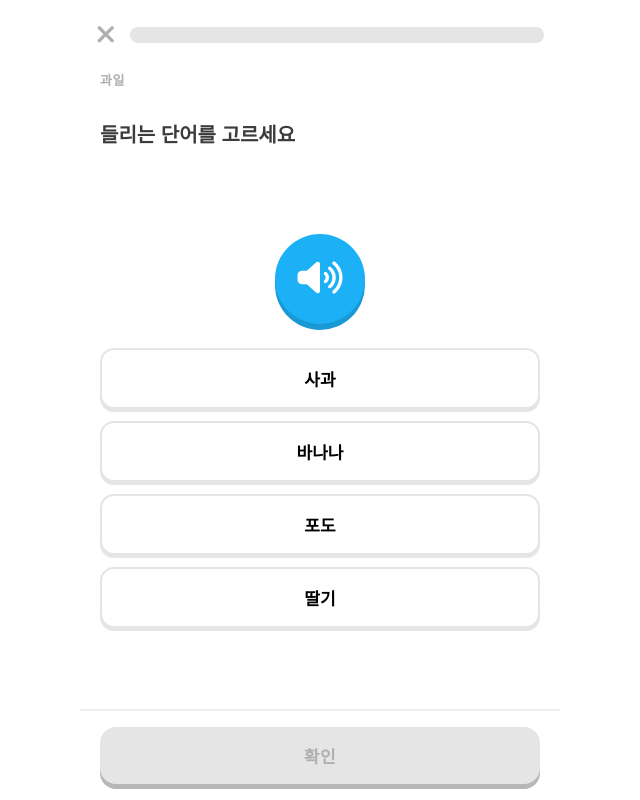
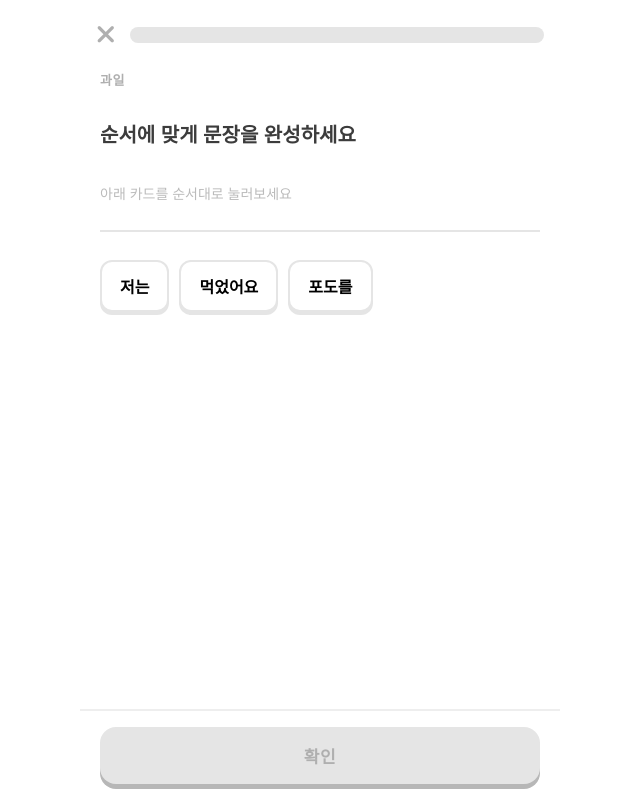
Before and after one commit to happyheeon/heeralingo, a plain HTML site: page lesson.html in a window 1280 px wide. Both pictures are taken after a click on the button "시작하기". Shown: the whole page, without its empty margins (320-960 px from the left). Drawn offline with Linux system fonts and the light colour scheme.

Commit message:
Add sentence word-order matching, and TTS on word-card tap
New "order" question type: three cards ("저는" / word+particle / verb)
appear shuffled, tap them in order to rebuild the sentence, wrong
attempts reveal the correct phrase like the listen step does. Every
chip also speaks itself via TTS when tapped. Picture-word matching now
speaks the word too when its text card is tapped.

```diff
--- a/lesson.html
+++ b/lesson.html
@@ -51,17 +51,35 @@
       const unlockedCount = Math.min(unit.words.length, MIN_POOL + lessonPos.lesson);
       const wordPool = unit.words.slice(0, unlockedCount);
 
-      // ---- 레슨 문제 구성 (짝 맞추기 / 듣기 랜덤 혼합, 잠금 해제된 단어 풀에서 출제) ----
+      // 단어 매치(문장 순서 맞추기)용 고정 문장 틀. 문법적 정확함보다 반복 연습이 목적이라
+      // 단어 종류(사물/동물/추상 등)와 상관없이 항상 이 틀 중 하나를 랜덤으로 씀.
+      const SENTENCE_TEMPLATES = [
+        { particle: "를", verb: "샀어요" },
+        { particle: "를", verb: "먹었어요" },
+        { particle: "를", verb: "봤어요" },
+        { particle: "랑", verb: "놀아요" },
+        { particle: "랑", verb: "있어요" },
+      ];
+
+      // ---- 레슨 문제 구성 (짝 맞추기 / 듣기 / 단어 매치 랜덤 혼합, 잠금 해제된 단어 풀에서 출제) ----
       const steps = [];
       for (let i = 0; i < STEP_COUNT; i++) {
-        if (Math.random() < 0.5) {
+        const roll = Math.random();
+        if (roll < 1 / 3) {
           steps.push({ type: "match", words: sample(wordPool, 4) });
-        } else {
+        } else if (roll < 2 / 3) {
           const words = sample(wordPool, 4);
           steps.push({
             type: "listen",
             target: words[0],
             options: sample(words, 4),
+          });
+        } else {
+          const target = sample(wordPool, 1)[0];
+          const template = SENTENCE_TEMPLATES[randInt(0, SENTENCE_TEMPLATES.length - 1)];
+          steps.push({
+            type: "order",
+            pieces: ["저는", `${target.word}${template.particle}`, template.verb],
           });
         }
       }
@@ -147,6 +165,7 @@
 
         function onCardClick(side, word) {
           if (matched.has(word) || wrongPair) return;
+          if (side === "right") speak(word);
           if (!selected) {
             selected = { side, word };
             draw();
@@ -179,6 +198,87 @@
               draw();
             }, 500);
           }
+        }
+
+        draw();
+      }
+
+      // ---- 단어 매치 (문장 순서 맞추기) ----
+      function renderOrderStep(step, onComplete) {
+        const shuffled = sample(step.pieces, step.pieces.length);
+        let answer = []; // shuffled 배열의 index를 클릭한 순서대로 저장
+        let confirmed = false;
+        let isCorrect = false;
+
+        function draw() {
+          const answerHtml =
+            answer.map((i) => `<div class="order-chip placed" data-idx="${i}">${shuffled[i]}</div>`).join("") ||
+            '<span class="order-placeholder">아래 카드를 순서대로 눌러보세요</span>';
+          const bankHtml = shuffled
+            .map((piece, i) => `<div class="order-chip ${answer.includes(i) ? "used" : ""}" data-idx="${i}">${piece}</div>`)
+            .join("");
+
+          lessonBody.innerHTML = `
+            <h2>순서에 맞게 문장을 완성하세요</h2>
+            <div class="order-answer-row">${answerHtml}</div>
+            <div class="order-bank">${bankHtml}</div>
+          `;
+
+          lessonBody.querySelectorAll(".order-answer-row .order-chip").forEach((el) => {
+            el.addEventListener("click", () => onAnswerTap(Number(el.dataset.idx)));
+          });
+          lessonBody.querySelectorAll(".order-bank .order-chip").forEach((el) => {
+            el.addEventListener("click", () => onBankTap(Number(el.dataset.idx)));
+          });
+
+          drawFooter();
+        }
+
+        function onBankTap(i) {
+          if (confirmed || answer.includes(i)) return;
+          speak(shuffled[i]);
+          answer.push(i);
+          draw();
+        }
+
+        function onAnswerTap(i) {
+          if (confirmed) return;
+          speak(shuffled[i]);
+          answer = answer.filter((x) => x !== i);
+          draw();
+        }
+
+        function drawFooter() {
+          footer.style.display = "block";
+          if (!confirmed) {
+            const ready = answer.length === step.pieces.length;
+            footer.className = "lesson-footer";
+            footer.innerHTML = `<button class="btn btn-green" id="confirm-btn" ${ready ? "" : "disabled"}>확인</button>`;
+            if (ready) {
+              document.getElementById("confirm-btn").addEventListener("click", onConfirm);
+            }
+          } else {
+            footer.className = "lesson-footer " + (isCorrect ? "correct" : "incorrect");
+            const icon = isCorrect ? "fa-circle-check" : "fa-circle-xmark";
+            const text = isCorrect ? "정답입니다!" : `정답은 "${step.pieces.join(" ")}"예요`;
+            footer.innerHTML = `
+              <div class="feedback-row ${isCorrect ? "correct-text" : "incorrect-text"}">
+                <i class="fa-solid ${icon}"></i> ${text}
+              </div>
+              <button class="btn ${isCorrect ? "btn-green" : "btn-red"}" id="continue-btn">계속</button>
+            `;
+            document.getElementById("continue-btn").addEventListener("click", onComplete);
+          }
+        }
+
+        function onConfirm() {
+          if (confirmed || answer.length !== step.pieces.length) return;
+          confirmed = true;
+          isCorrect = answer.map((i) => shuffled[i]).join(" ") === step.pieces.join(" ");
+          state.quests.solvedCount++;
+          saveState(state);
+          playSfx(isCorrect ? "correct" : "wrong");
+          draw();
         }
 
         draw();
@@ -302,7 +402,8 @@
         updateProgress();
         const step = steps[stepIndex];
         if (step.type === "match") renderMatchStep(step, onStepComplete);
-        else renderListenStep(step, onStepComplete);
+        else if (step.type === "listen") renderListenStep(step, onStepComplete);
+        else renderOrderStep(step, onStepComplete);
       }
 
       function onStepComplete() {
@@ -466,7 +567,7 @@
           <div class="complete-screen">
             <div class="big-emoji">🎯</div>
             <h1>레슨 시작</h1>
-            <p style="color:#777">그림 짝 맞추기와 발음 듣기 문제 ${steps.length}개가 준비되어 있어요.</p>
+            <p style="color:#777">그림 짝 맞추기, 발음 듣기, 단어 매치 문제 ${steps.length}개가 준비되어 있어요.</p>
           </div>
         `;
         footer.style.display = "block";
--- a/style.css
+++ b/style.css
@@ -630,6 +630,51 @@ body {
   animation: shake 0.4s;
 }
 
+/* 단어 매치 (문장 순서 맞추기) */
+.order-answer-row {
+  min-height: 60px;
+  border-bottom: 2px solid #e5e5e5;
+  display: flex;
+  flex-wrap: wrap;
+  align-items: center;
+  gap: 10px;
+  padding-bottom: 16px;
+  margin-bottom: 28px;
+}
+
+.order-placeholder {
+  color: #bbb;
+  font-size: 14px;
+}
+
+.order-bank {
+  display: flex;
+  flex-wrap: wrap;
+  gap: 10px;
+}
+
+.order-chip {
+  padding: 12px 18px;
+  border: 2px solid #e5e5e5;
+  border-radius: 12px;
+  font-weight: bold;
+  font-size: 16px;
+  cursor: pointer;
+  background: white;
+  box-shadow: 0 3px #e5e5e5;
+  user-select: none;
+}
+
+.order-chip.used {
+  visibility: hidden;
+}
+
+.order-chip.placed {
+  border-color: #1cb0f6;
+  background: #ddf4ff;
+  box-shadow: 0 3px #1cb0f6;
+}
+
 .lesson-footer {
   flex-shrink: 0;
   padding: 16px 20px;
```
